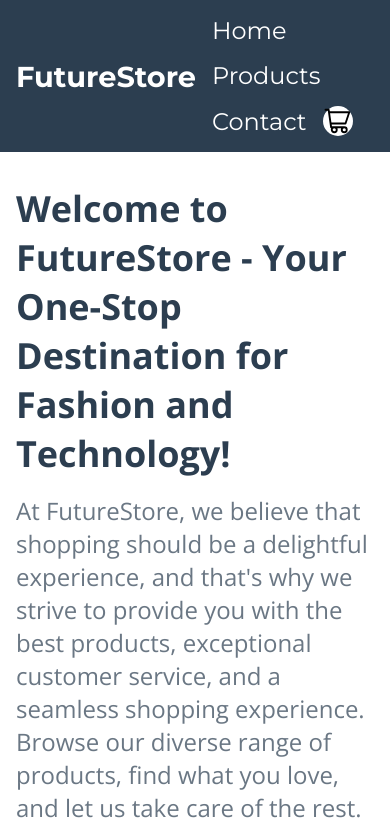
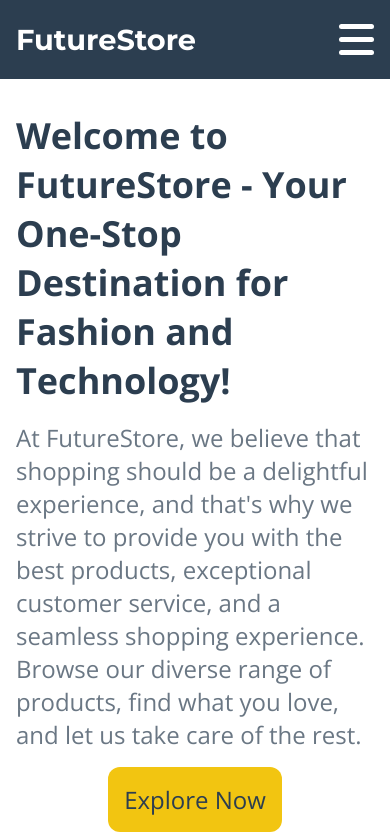
Before and after one commit to Abdelkrim-Saouchi/Shopping-Cart, a React (Create React App) app: page / in a window 390 px wide. Shown: the top 838 px of the page. Built offline with nearby package versions, Linux system fonts and the light colour scheme.

Commit message:
Implement mobile menu

```diff
--- /dev/null
+++ b/src/components/header/HamburgerMenu.jsx
@@ -0,0 +1,17 @@
+import styles from './HamburgerMenu.module.css';
+
+const HamburgerMenu = ({ toggleNavBar }) => {
+  return (
+    <div
+      className={styles.hamburger}
+      onClick={toggleNavBar}
+      onBlur={toggleNavBar}
+    >
+      <span></span>
+      <span></span>
+      <span></span>
+    </div>
+  );
+};
+
+export default HamburgerMenu;
--- /dev/null
+++ b/src/components/header/HamburgerMenu.module.css
@@ -0,0 +1,18 @@
+.hamburger {
+  display: none;
+}
+
+.hamburger span {
+  display: block;
+  width: 35px;
+  height: 5px;
+  margin-block: 8px;
+  background-color: white;
+  border-radius: 8px;
+}
+
+@media (max-width: 630px) {
+  .hamburger {
+    display: block;
+  }
+}
--- a/src/components/header/Header.jsx
+++ b/src/components/header/Header.jsx
@@ -1,23 +1,39 @@
+import { useState } from 'react';
 import { Link } from 'react-router-dom';
 import CartIcon from './CartIcon';
+import HamburgerMenu from './HamburgerMenu';
 import styles from './Header.module.css';
 
 const Header = () => {
+  const [hidden, setHidden] = useState(true);
+
+  const toggleNavBar = () => {
+    setHidden((prev) => !prev);
+  };
+
   return (
     <header className={'container ' + styles.header}>
       <h1>FutureStore</h1>
-      <nav>
+      <HamburgerMenu toggleNavBar={toggleNavBar} />
+      <nav className={hidden ? '' : styles.show}>
+        <button
+          className={styles.closeMenu}
+          onClick={toggleNavBar}
+          aria-label="Close nav Menu"
+        >
+          X
+        </button>
         <ul className={styles.navLinks}>
-          <li>
+          <li onClick={toggleNavBar}>
             <Link to="/">Home</Link>
           </li>
-          <li>
+          <li onClick={toggleNavBar}>
             <Link to="/products">Products</Link>
           </li>
-          <li>
+          <li onClick={toggleNavBar}>
             <Link to="/contact">Contact</Link>
           </li>
-          <li>
+          <li onClick={toggleNavBar}>
             <CartIcon />
           </li>
         </ul>
--- a/src/components/header/Header.module.css
+++ b/src/components/header/Header.module.css
@@ -8,6 +8,7 @@
   background-color: var(--Primary-Color);
   color: var(--Secondary-Color);
   font-family: 'Montserrat';
+  /* overflow: hidden; */
 }
 
 .navLinks {
@@ -31,6 +32,23 @@
   width: 30px;
 }
 
+.header .show {
+  visibility: visible;
+  pointer-events: all;
+  opacity: 1;
+}
+
+.closeMenu {
+  background-color: var(--Primary-Color);
+  color: var(--Secondary-Color);
+  padding: 8px;
+  font-size: inherit;
+  border: transparent;
+  position: absolute;
+  top: 0;
+  left: 0;
+}
+
 @media (max-width: 820px) {
   .header h1 {
     font-size: 1.8rem;
@@ -42,8 +60,20 @@
   }
 }
 
-@media (max-width: 600px) {
+@media (max-width: 630px) {
+  .header nav {
+    opacity: 0;
+    visibility: hidden;
+    pointer-events: none;
+    position: absolute;
+    inset: 0;
+    min-height: 200px;
+    transition: opacity 0.5s ease-in-out, visibility 0.1s ease-in-out;
+  }
   .navLinks {
-    flex-wrap: wrap;
+    padding: 16px;
+    gap: 8px;
+    background-color: var(--Primary-Color);
+    flex-direction: column;
   }
 }
```
